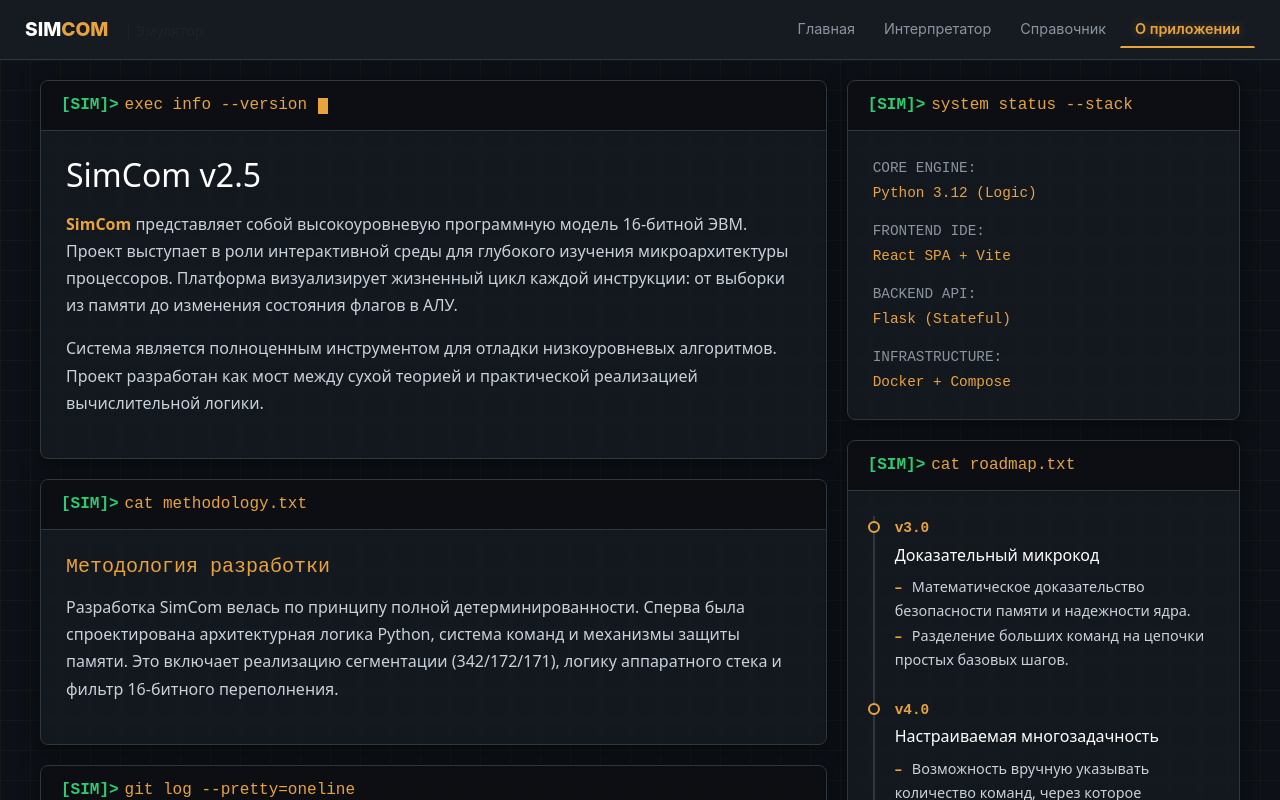
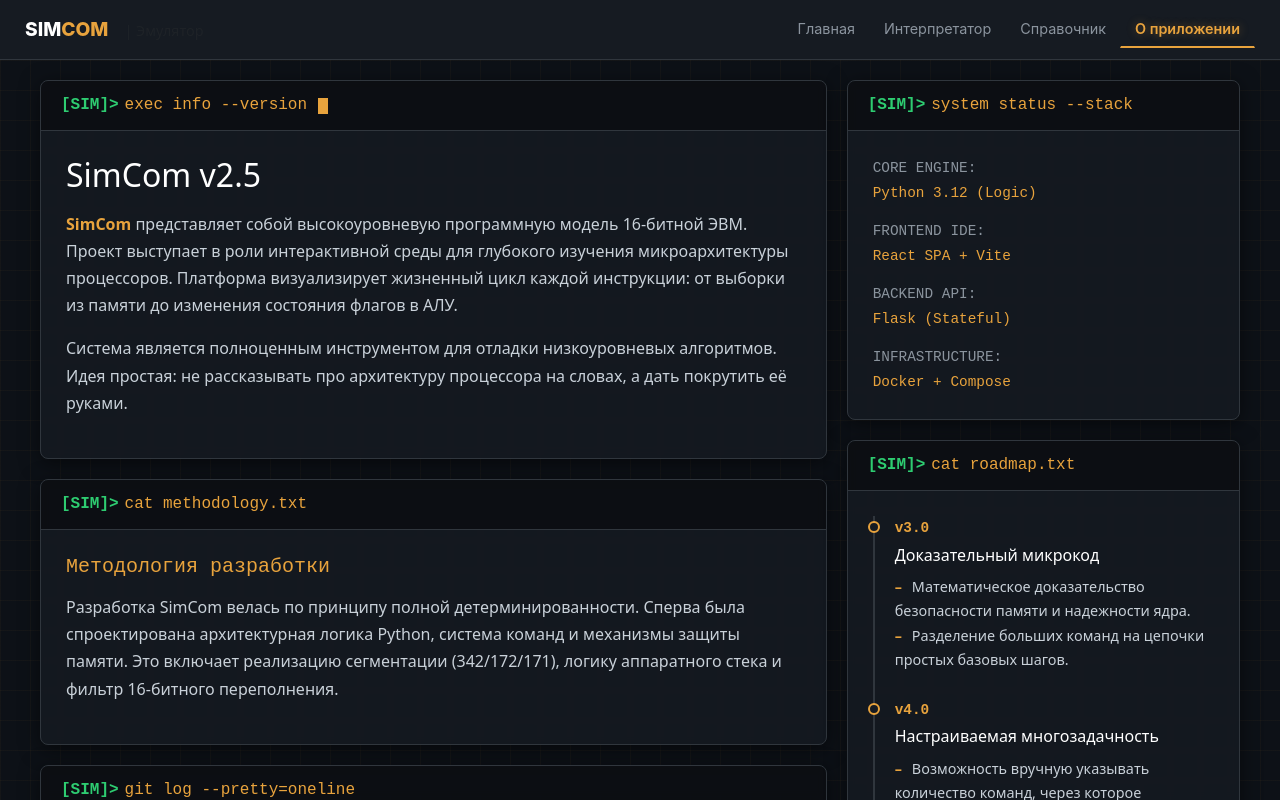
Before and after one commit to irumka/simcom, a React (Vite) app in the folder frontend/: page /about in a window 1280 px wide. Built offline with nearby package versions, Linux system fonts and the light colour scheme.

Commit message:
Fix Frontend

```diff
--- a/frontend/src/pages/About.jsx
+++ b/frontend/src/pages/About.jsx
@@ -162,7 +162,7 @@
                             </p>
                             <p>
                                 Система является полноценным инструментом для отладки низкоуровневых алгоритмов.
-                                Проект разработан как мост между сухой теорией и практической реализацией вычислительной логики.
+                                Идея простая: не рассказывать про архитектуру процессора на словах, а дать покрутить её руками.
                             </p>
                         </div>
                     </div>
```
